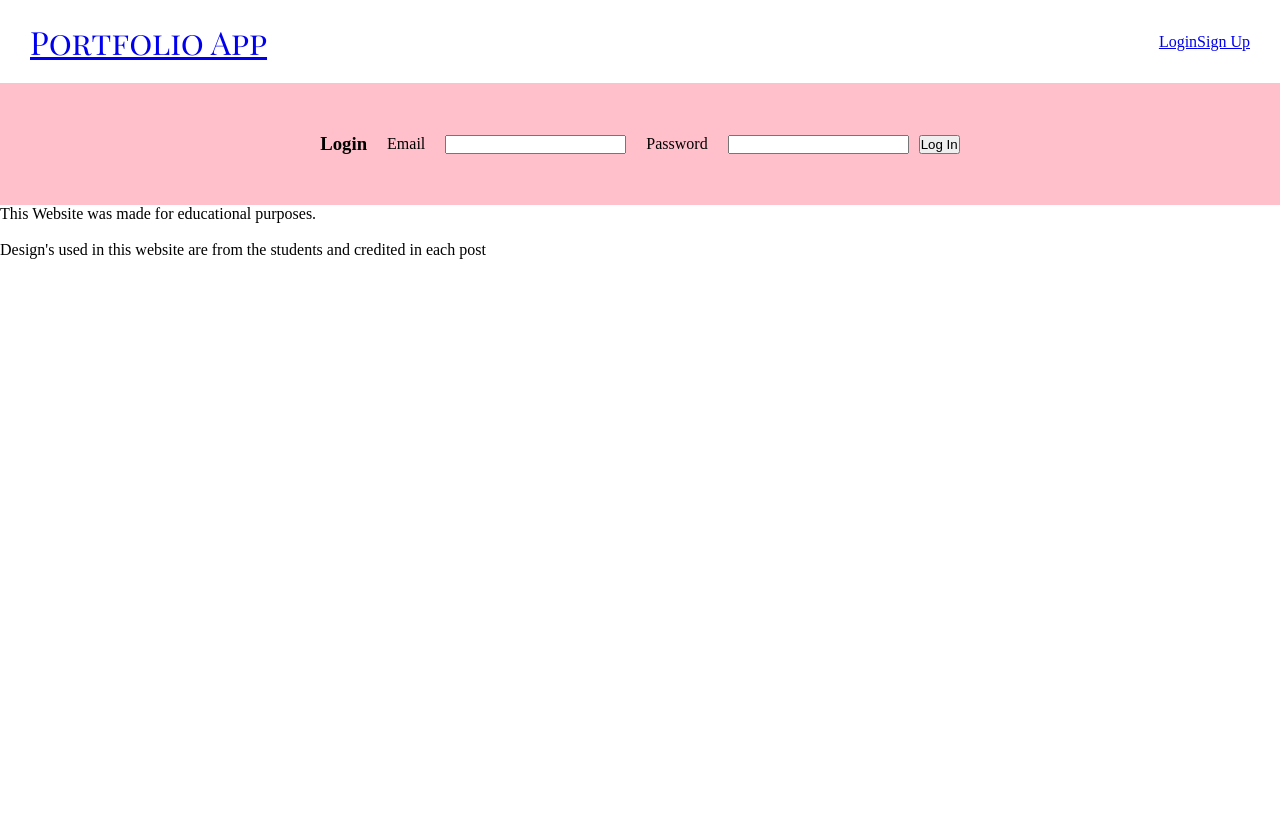
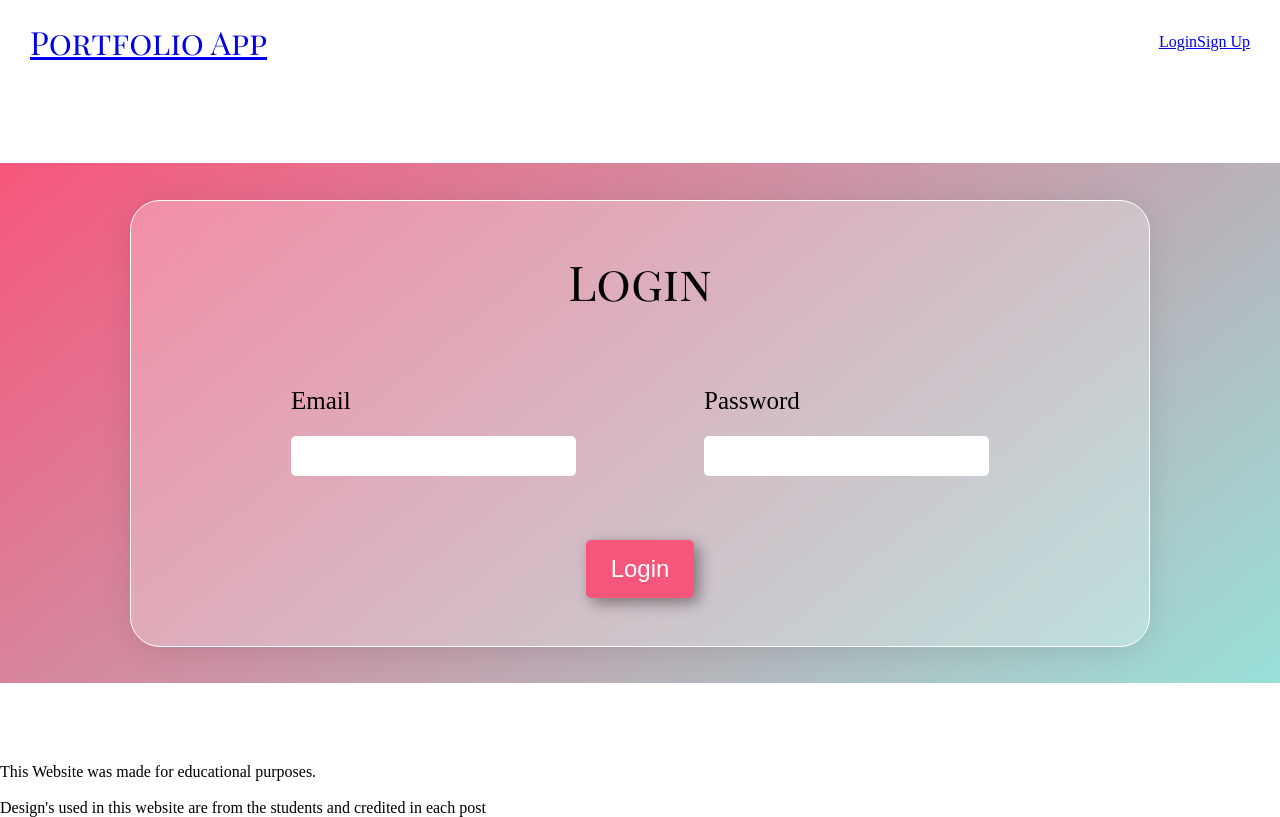
Before and after one commit to Kasa-27119/formative-3.2-quantum-quokkas, a React (Vite) app in the folder frontend/: page /login in a window 1280 px wide. Built offline with nearby package versions, Linux system fonts and the light colour scheme.

Commit message:
completed sign up and login form css styling, i have given both forms the same class names, as well as rearranged some divs for the layout to reflect the wireframes, editted inside Login.jsx, SignUp.jsx and css

```diff
--- a/frontend/src/App.css
+++ b/frontend/src/App.css
@@ -54,6 +54,7 @@
     padding: 0;
     box-sizing: border-box;
 }
+
 /* Global Reset ends */
 
 /* global affected elements Start */
@@ -62,6 +63,7 @@ h1 {
     font-weight: var(--headerFontWeight);
     font-size: var(--headerFontSize);
 }
+
 /* global affected elements End */
 
 /* Nav CSS Start */
@@ -73,19 +75,22 @@ h1 {
     align-items: center;
     padding: 20px 30px;
 }
+
 /* ------- navbar portfolio top left link */
 .container h1 {
     font-size: 2em;
 }
+
 /* Nav CSS End */
 
 /* Home CSS Start */
 /* ------ About section at the start of Home page */
 /* About CSS Start */
 .home-about {
-/* Layout */
+    /* Layout */
     padding: 30px;
 }
+
 .home-about-img {
     /* Layout */
     width: 100%;
@@ -94,6 +99,7 @@ h1 {
     /* Styling */
     background-color: palegoldenrod;
 }
+
 .home-about-description {
     /* Layout */
     display: flex;
@@ -104,6 +110,7 @@ h1 {
 .home-about-description p {
     width: 50%;
 }
+
 /* About CSS End */
 
 /* Home CSS End */
@@ -120,6 +127,7 @@ h1 {
     /* Styling */
     background-color: pink;
 }
+
 .project-form {
     /* Layout */
     display: flex;
@@ -140,6 +148,7 @@ h1 {
     flex-direction: column;
     gap: 5px;
 }
+
 /* Project Form CSS End */
 
 /* Project details CSS Start */
@@ -159,7 +168,7 @@ h1 {
 
 }
 
-.project-card-container .project-image{
+.project-card-container .project-image {
     /* Layout */
     max-width: 100%;
     height: auto;
@@ -202,59 +211,101 @@ h1 {
     margin-top: 10px;
     margin-bottom: 5px;
 }
+
 .edit-modal button {
     margin: 15px 0px;
 }
+
 /* Project Edit CSS Details End */
 
-/* Login Page CSS Start */
-.login {
-    /* Layout */
-    display: flex;
-    justify-content: center;
-    align-items: center;
-    padding: 50px;
-    /* Styling */
-    background-color: pink;
-}
-
-.login label {
-    /* Layout */
-    margin: 0 20px;
-}
-.login button{
-    /* Layout */
-    margin-left: 10px;
-}
-/* Login Page CSS End */
-
-/* Signup Page CSS Start */
-.sign-up-container {
+/* login/signup Page CSS Start */
+.log-on-container {
     /* Layout */
     display: flex;
     flex-direction: column;
     justify-content: center;
     align-items: center;
-    padding: 20px;
+    padding: 30px;
+    height: 65vh;
+    margin: 5rem 0;
     gap: 20px;
     /* Styling */
-    background-color: pink;
+    background: rgb(153, 225, 217);
+    background: linear-gradient(321deg, rgba(153, 225, 217, 1) 0%, rgba(247, 86, 124, 1) 100%);
 }
 
-.sign-up-form {
+.log-on-container .log-on-form--container {
+    /* layout */
+    display: flex;
+    flex-direction: column;
+    align-items: center;
+    justify-content: center;
+    padding: 3rem 10rem;
+        border-radius: 30px;
+    gap: 4rem;
+    /* stying */
+    background: rgba(255, 255, 255, 0.28);
+    box-shadow: 0 4px 30px rgba(0, 0, 0, 0.1);
+    backdrop-filter: blur(5px);
+    -webkit-backdrop-filter: blur(5px);
+    border: 1px solid white;
+}
+
+.log-on-container .log-on-form--container #single-top-container{
+    margin: 0;
+}
+
+.log-on-form {
     /* Layout */
     display: flex;
+    gap: 8rem;
 }
 
-.sign-up-form label {
+.log-on-form .log-on-field {
+    display: flex;
+    flex-direction: column;
+    align-items: flex-start;
+    gap: 1rem;
+}
+
+.log-on-form label {
     /* Layout */
-    margin: 0 20px;
+    font-size: 25px;
 }
-.sign-up-form button{
+
+.log-on-form input {
     /* Layout */
-    margin-left: 10px;
+    font-size: 20px;
+    padding: 5px 10px;
+    border-radius: 5px;
+    border: none;
+    height: 5vh;
 }
-/* Signup Page CSS End */
+
+.log-on-submit--button button {
+    /* Layout */
+    font-size: var(--bodyFontSize);
+    padding: 15px 25px;
+    border-radius: 5px;
+    border: none;
+    /* styling */
+    background-color: var(--secondaryColor);
+    -webkit-box-shadow: 5px 5px 15px 0px rgba(0,0,0,0.40);
+    -moz-box-shadow: 5px 5px 15px 0px rgba(0,0,0,0.40);
+    box-shadow: 5px 5px 15px 0px rgba(0,0,0,0.40);
+    color: white;
+    transition: all .5s ease;
+    cursor: pointer;
+}
+
+.log-on-submit--button button:hover {
+    /* styling */
+    background: #e0e0e0;
+    box-shadow: inset 20px 20px 60px #9c9c9c,
+        inset -20px -20px 60px #ffffff;
+    color: var(--primaryButtonColor);
+}
+/* login/signup Page CSS End */
 
 /* Single Project Page CSS Start */
 #single-project-container {
@@ -291,6 +342,7 @@ h1 {
     background-color: pink;
 
 }
+
 .single-text-container {
     display: flex;
     flex-direction: column;
--- a/frontend/src/pages/Login.jsx
+++ b/frontend/src/pages/Login.jsx
@@ -22,26 +22,44 @@ const Login = () => {
 
     // Log in form with email and password input
     return (
-        <form className='login' onSubmit={handleSubmit}>
-            <h3>Login</h3>
-            <label>Email</label>
+        // sign up page container
+        <div className='log-on-container'>
+            <div className='log-on-form--container'>
+
+                {/* top container */}
+                <div id='single-top-container'>
+                    {/* <span>&#2190</span> */}
+                    <h1>Login</h1>
+                </div>
+
+                {/* login form */}
+                <form className='log-on-form' onSubmit={handleSubmit}>
+                    <div className='log-on-field'>
+                        <label className='form-label'>Email</label>
                         <input
                             type='email'
                             onChange={(e) => setEmail(e.target.value)}
-                valuse={password}
+                            valuse={email}
                         />
+                    </div>
 
-            <label>Password</label>
+                    <div className='log-on-field'>
+                        <label className='form-label'>Password</label>
                         <input
                             type="password"
                             onChange={(e) => setPassword(e.target.value)}
                             valuse={password}
                         />
+                    </div>
 
-            <button disabled={isLoading}>Log In</button>
                     {error && <div className='error'>{error}</div>}
+                </form>
 
-        </form>
+                <div className='log-on-submit--button'>
+                    <button disabled={isLoading} onClick={handleSubmit}>Login</button>
+                </div>
+            </div>
+        </div>
     )
 }
 
--- a/frontend/src/pages/SignUp.jsx
+++ b/frontend/src/pages/SignUp.jsx
@@ -17,33 +17,41 @@ const SignUp = () => {
 
   return (
     // sign up page container
-    <div className='sign-up-container'>
+    <div className='log-on-container'>
+        <div className='log-on-form--container'>
             {/* top container */}
             <div id='single-top-container'>
-            <span>&#2190</span>
+                {/* <span>&#2190</span> */}
                 <h1>Sign Up</h1>
             </div>
 
             {/* sign up form */}
-        <form className='sign-up-form' onSubmit={handleSubmit}>
+            <form className='log-on-form' onSubmit={handleSubmit}>
+                <div className='log-on-field'>
                     <label className='form-label'>Email</label>
                     <input
                         type="email"
                         onChange={(e) => setEmail(e.target.value)}
                         value={email}
+                    />
+                </div>
 
-            />
-
+                <div className='log-on-field'>
                 <label className='form-label'>Password</label>
                 <input
                     type="password"
                     onChange={(e) => setPassword(e.target.value)}
                     value={password}
                 />
+                </div>
 
-            <button disabled={isLoading}>Sign Up</button>
                 {error && <div className='error'>Error</div>}
             </form>
+
+            <div className='log-on-submit--button'>
+                <button disabled={isLoading} onClick={handleSubmit}>Sign Up</button>
+            </div>
+        </div>
     </div>
   )
 }
```
Lines whose indentation alone changed are shown as unchanged.
